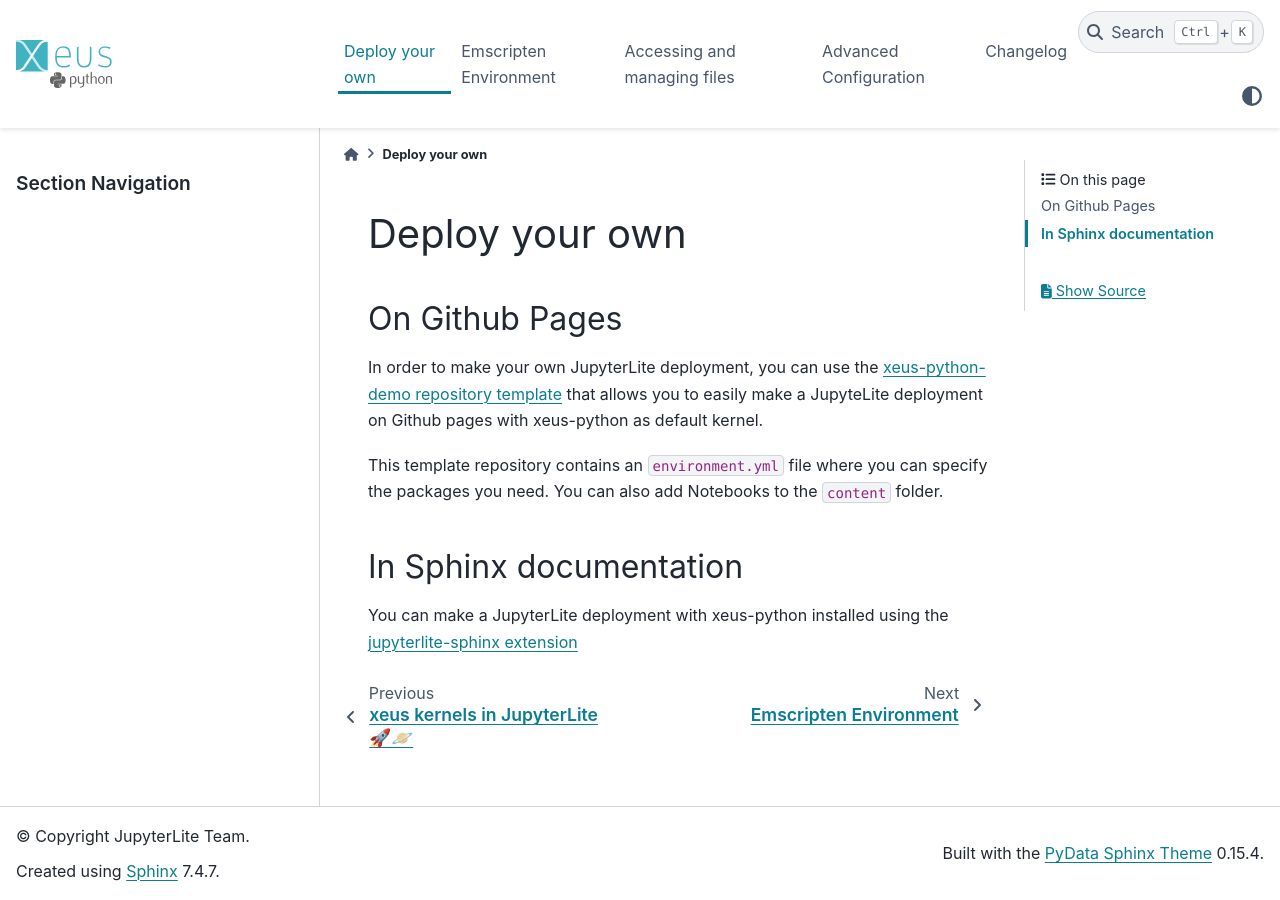
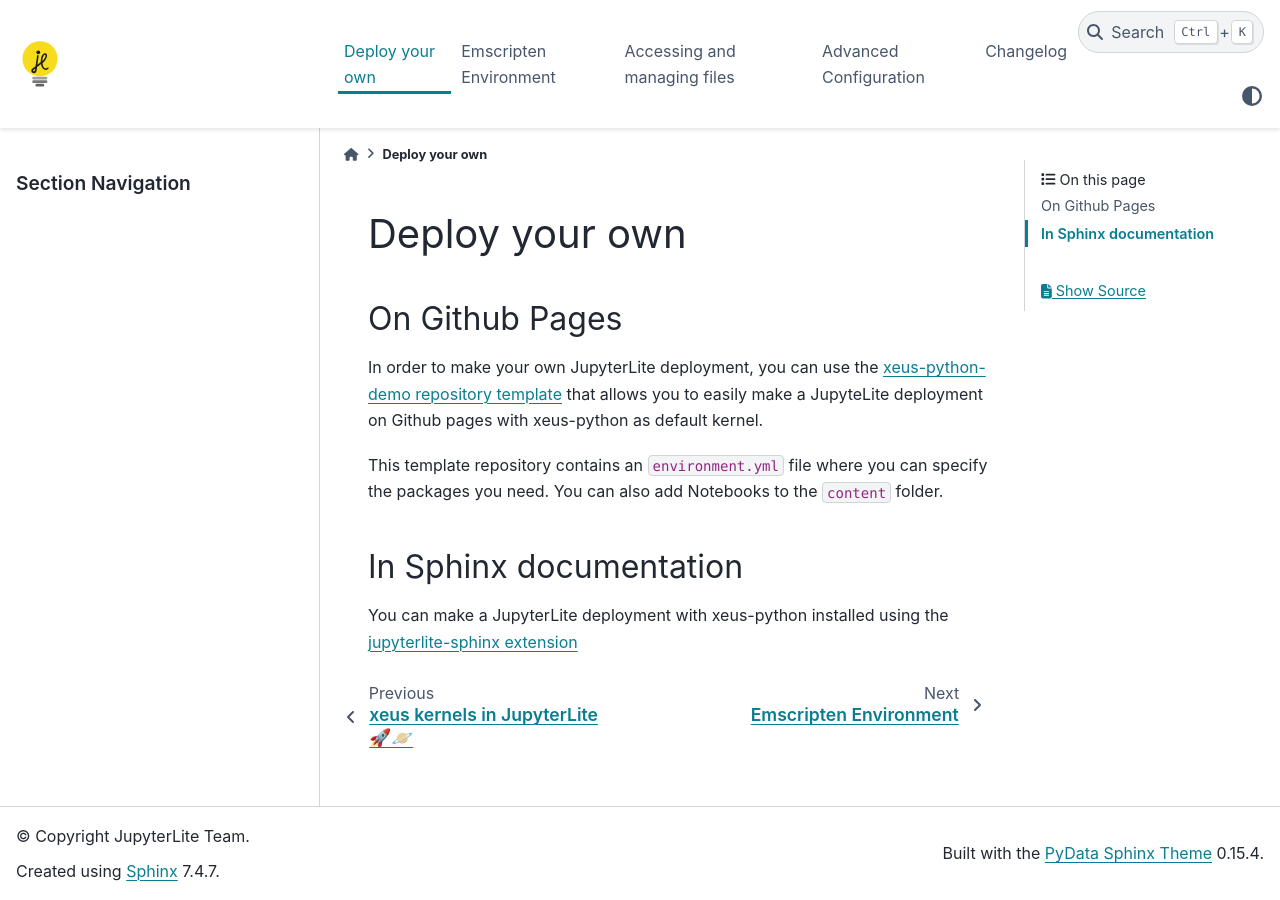
Before and after one commit to jupyterlite/xeus, a Sphinx documentation site: the page built from docs/deploy.md, in a window 1280 px wide. Built offline with Sphinx 7.4.7 and the PyData theme 0.15.4, drawn with Linux system fonts in a browser that asks for light colours.

Commit message:
Add logos

```diff
--- a/docs/conf.py
+++ b/docs/conf.py
@@ -22,7 +22,7 @@
 
 html_theme_options = {
     "logo": {
-        "image_light": "xeus-python.svg",
-        "image_dark": "xeus-python.svg",
+        "image_light": "jupyterlite.svg",
+        "image_dark": "jupyterlite.svg",
     }
 }
```
Also changed, not shown: docs/index.md (+2 -0 lines), docs/jupyterlite.svg (added), docs/xeus-python.svg (deleted), docs/xeus.svg (added).
